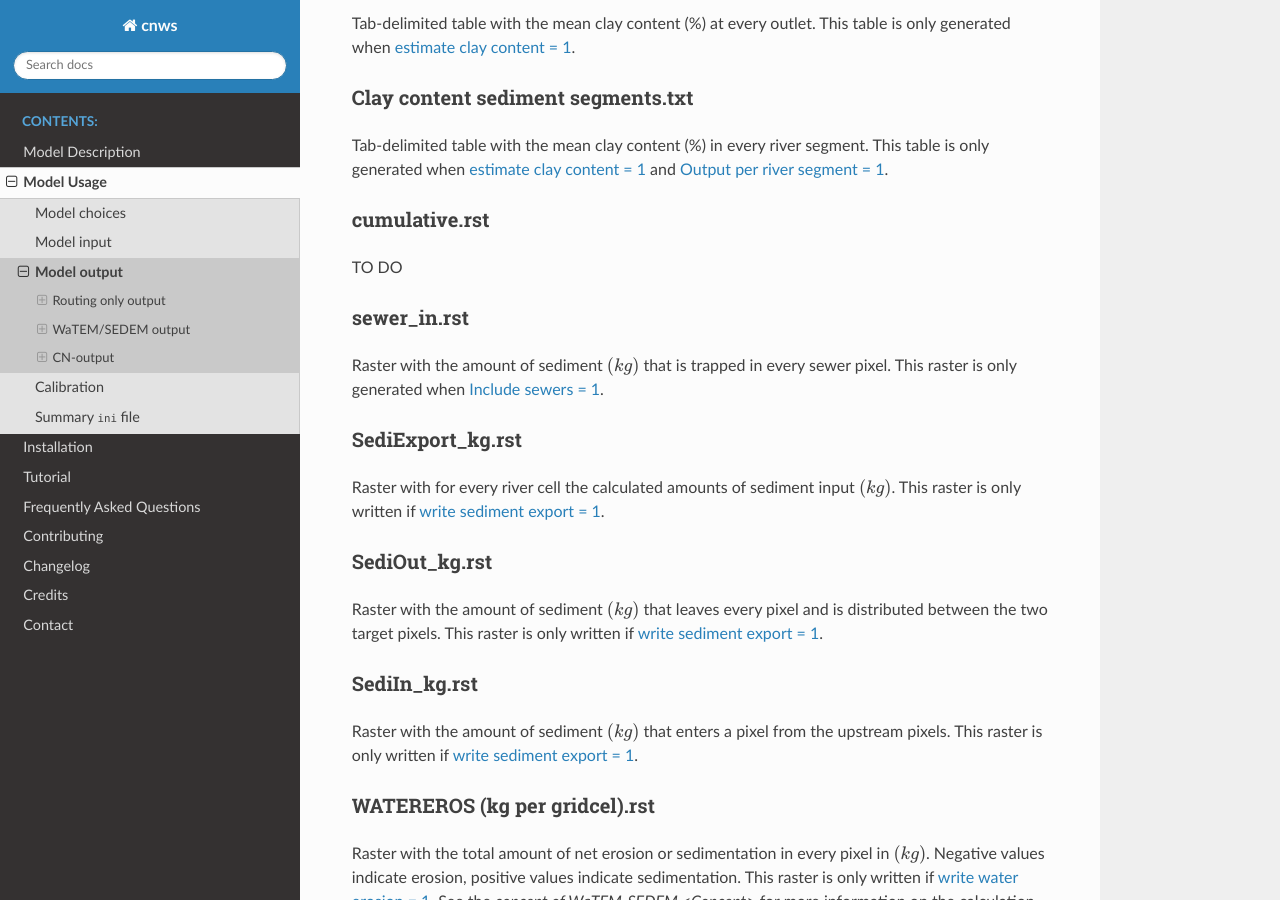
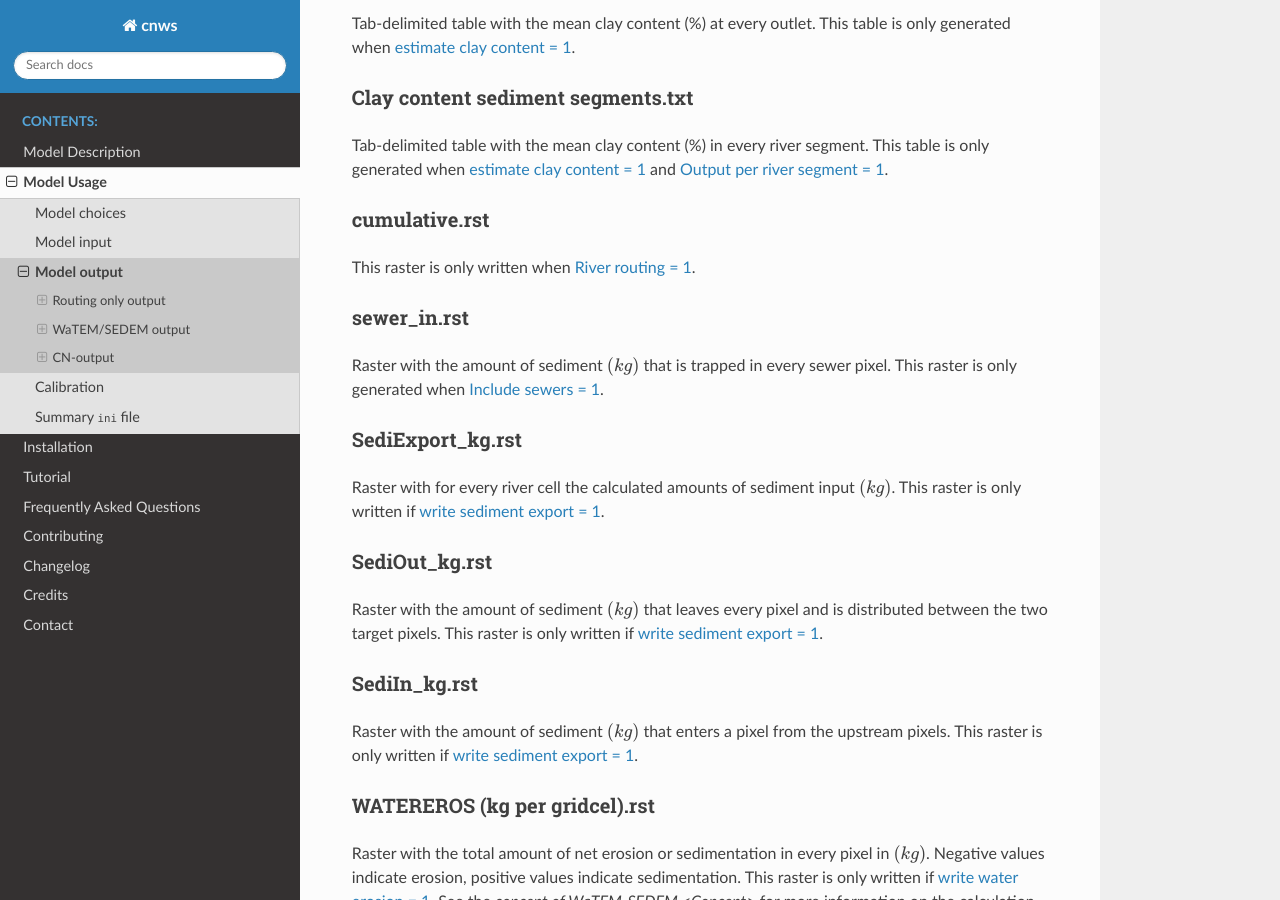
Before and after one commit to watem-sedem/watem-sedem, a Sphinx documentation site: the page built from docs/output.rst, in a window 1280 px wide and 900 px high, scrolled down 2830 px. Built offline with Sphinx 7.4.7 and the Read the Docs theme 2.0.0, drawn with Linux system fonts in a browser that asks for light colours.

Commit message:
Add first info on cumulative.rst

```diff
--- a/docs/output.rst
+++ b/docs/output.rst
@@ -183,7 +183,7 @@ table is only generated when :ref:`estimate clay content = 1 <estimclay>` and
 cumulative.rst
 **************
 
-TO DO
+This raster is only written when :ref:`River routing = 1 <riverrouting>`.
 
 .. _sewerinrst:
 
```
